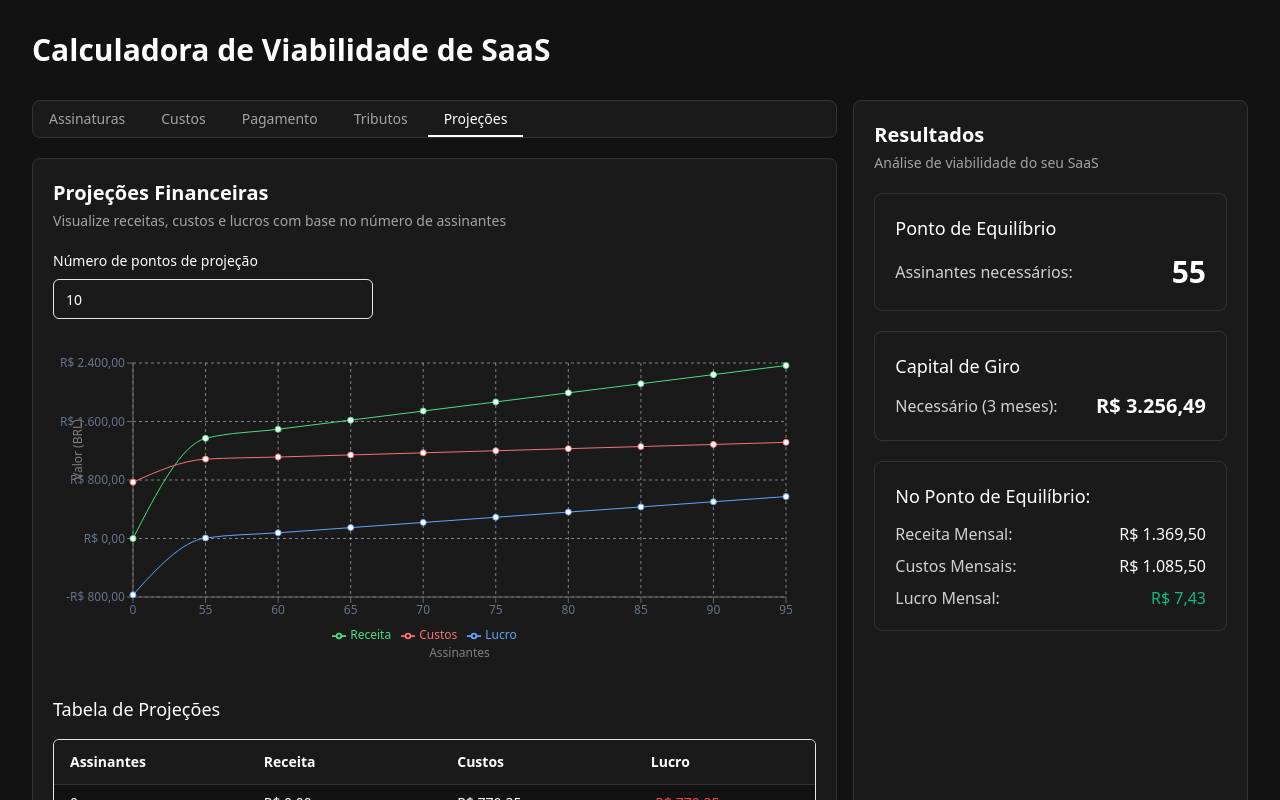
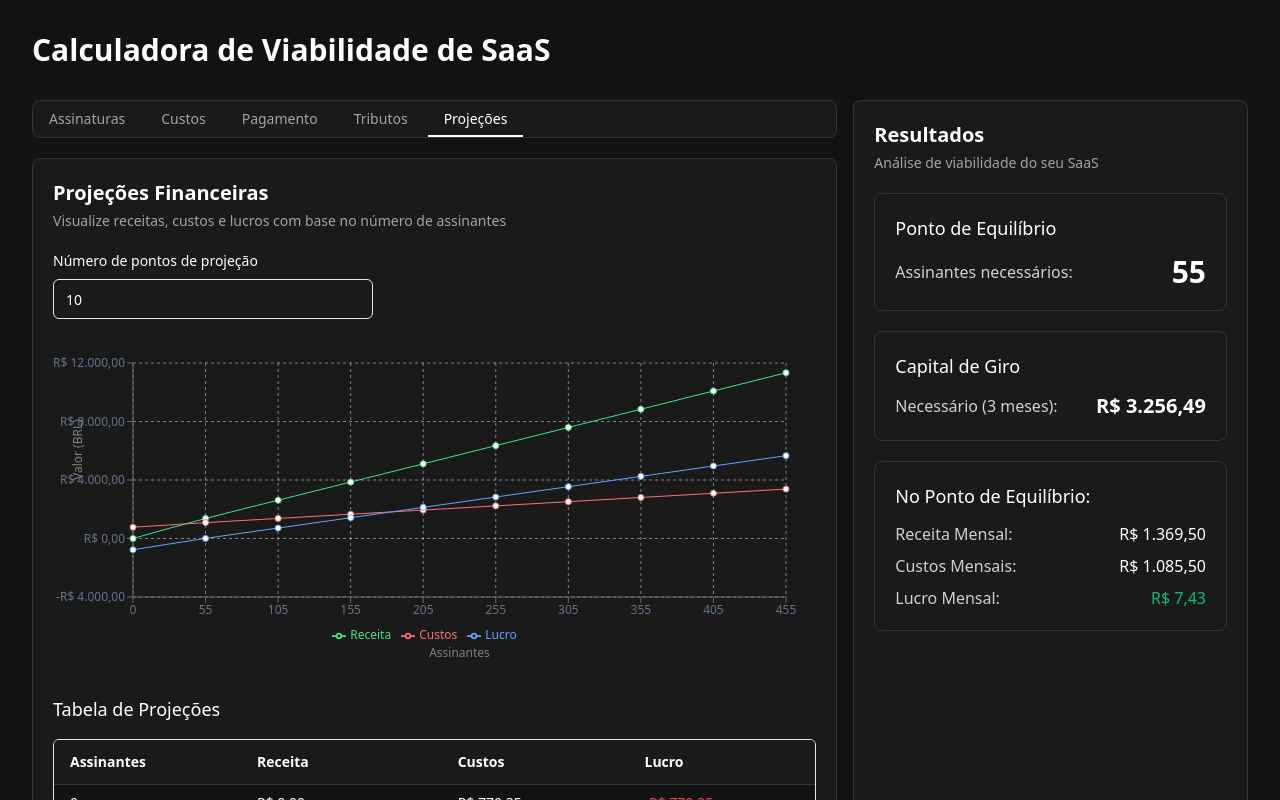
Before and after one commit to brunowerneck/saas-ninja, a React (Vite) app: page / in a window 1280 px wide. Both pictures are taken after a click on the button "Projeções". Shown: the top 800 px of the page. Built offline with nearby package versions, Linux system fonts and the light colour scheme.

Commit message:
Code edited in Lovable Code Editor
Edited UI in Lovable

```diff
--- a/src/components/ProjectionsTab.tsx
+++ b/src/components/ProjectionsTab.tsx
@@ -17,7 +17,7 @@ const ProjectionsTab: React.FC = () => {
 
     const points: ProjectionPoint[] = [];
     const breakEven = results.breakEvenUsers;
-    const step = 5;//Math.max(1, Math.ceil(breakEven));
+    const step = 50;//Math.max(1, Math.ceil(breakEven));
 
     // Calculate projection points
     for (let i = 0; i < projectionSize; i++) {
```
